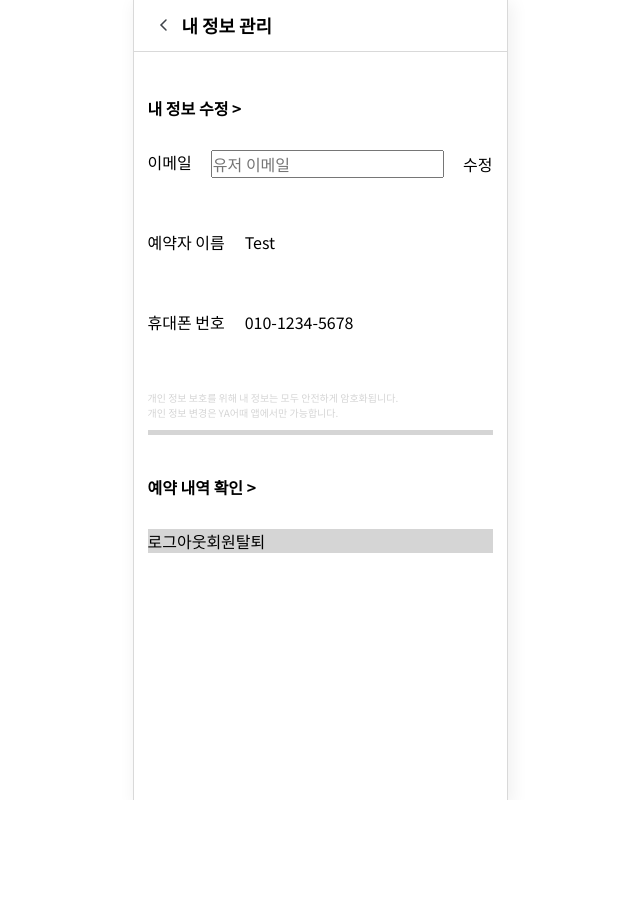
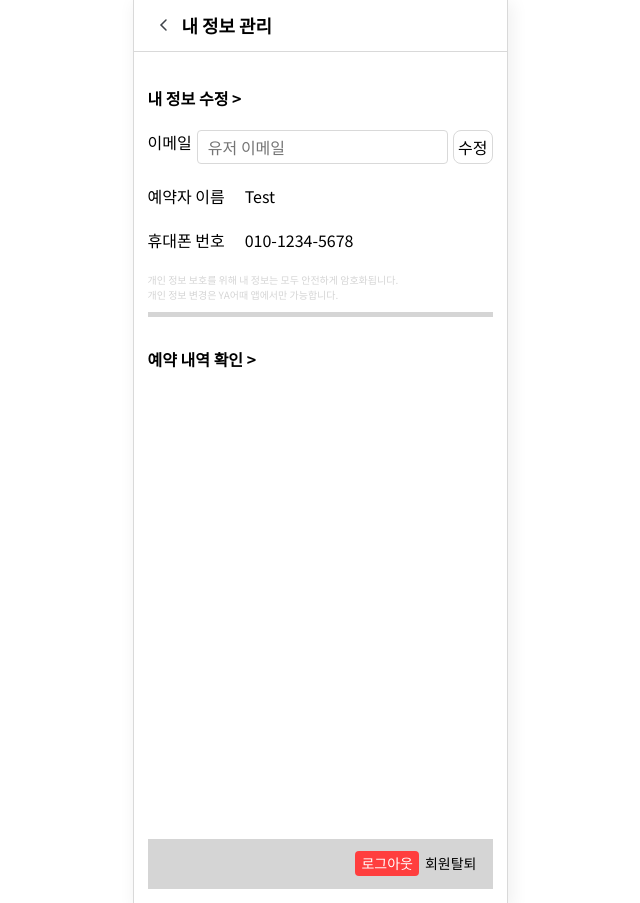
Before and after one commit to NohWookJin/Yaeoddae, a React (Vite) app: page /mypage in a window 1280 px wide. Shown: the whole page, without its empty margins (320-960 px from the left). Before the commit the page ends 800 px from the top, so only its background shows below. Built offline with nearby package versions, Linux system fonts and the light colour scheme.

Commit message:
Refact: 마이페이지 기능수정

```diff
--- a/src/components/Store/UserStore.tsx
+++ b/src/components/Store/UserStore.tsx
@@ -1,4 +1,4 @@
-import create from "zustand";
+import { create } from "zustand";
 
 type UserState = {
   userEmail: string;
--- a/src/pages/myPage/MyPage.tsx
+++ b/src/pages/myPage/MyPage.tsx
@@ -1,10 +1,15 @@
 import { useState, useEffect } from "react";
 import styled from "styled-components";
+import useUserStore from "../../components/Store/UserStore";
+import { useNavigate } from "react-router-dom";
 
 function MyPage() {
   const [userEmail, setUserEmail] = useState("");
   const [userName, setUserName] = useState("");
   const [userPhone, setUserPhone] = useState("");
+  const setStoreUserEmail = useUserStore((state) => state.setUserEmail);
+  const setIsLoggedIn = useUserStore((state) => state.setIsLoggedIn);
+  const navigate = useNavigate();
 
   useEffect(() => {
     fetchUserData();
@@ -27,10 +32,12 @@ function MyPage() {
       });
 
       if (response.ok) {
-        const userData = await response.json();
-        setUserEmail(userData.email);
-        setUserName(userData.name);
-        setUserPhone(userData.phone);
+        const responseData = await response.json();
+        const { email, name, phone } = responseData.data;
+        setUserEmail(email);
+        setStoreUserEmail(email);
+        setUserName(name);
+        setUserPhone(phone);
       } else {
         console.error("Failed to fetch user data");
       }
@@ -39,14 +46,21 @@ function MyPage() {
     }
   };
 
+  const handleLogout = () => {
+    localStorage.removeItem("token");
+    setUserEmail("");
+    setIsLoggedIn(false);
+    navigate("/");
+  };
+
   return (
     <MypageWrap>
       <ProfileFix>
-        <a>내 정보 수정 {">"}</a>
+        <p>내 정보 수정 {">"}</p>
       </ProfileFix>
       <InputWrap>
         <span>이메일</span>
-        <input placeholder="유저 이메일" value={userEmail} readOnly />
+        <input placeholder="유저 이메일" value={userEmail} />
         <button>수정</button>
       </InputWrap>
       <SpanWrap>
@@ -66,10 +80,11 @@ function MyPage() {
         <hr />
       </TextWrap>
       <ProfileFix>
-        <a>예약 내역 확인 {">"}</a>
+        <p>예약 내역 확인 {">"}</p>
       </ProfileFix>
+      <CheckForm></CheckForm>
       <BottomMenu>
-        <button>로그아웃</button>
+        <button onClick={handleLogout}>로그아웃</button>
         <button>회원탈퇴</button>
       </BottomMenu>
     </MypageWrap>
@@ -83,8 +98,8 @@ const MypageWrap = styled.div`
 `;
 
 const ProfileFix = styled.div`
-  padding: 30px 0;
-  a {
+  padding: 20px 0;
+  p {
     font-weight: bold;
   }
 `;
@@ -92,16 +107,36 @@ const ProfileFix = styled.div`
 const InputWrap = styled.div`
   display: flex;
   justify-content: space-between;
-  padding-bottom: 26px;
+  padding-bottom: 10px;
+  input {
+    border: ${(props) => props.theme.Border.thickBorder};
+    border-radius: ${(props) => props.theme.Br.default};
+    padding: 0 10px;
+    &:hover {
+      border-color: ${(props) => props.theme.Color.hoverColor};
+    }
+    &:focus {
+      border-color: ${(props) => props.theme.Color.activeColor};
+    }
+  }
+  button {
+    border: ${(props) => props.theme.Border.thickBorder};
+    border-radius: 8px;
+    padding: 4px;
+    &:hover {
+      background-color: ${(props) => props.theme.Color.hoverColor};
+      color: ${(props) => props.theme.Color.componentColor};
+    }
+  }
 `;
 
 const SpanWrap = styled.div`
-  margin: 26px 0;
+  margin: 10px 0;
   display: flex;
   justify-content: left;
   span:nth-child(2) {
     margin-left: 20px;
-    margin-bottom: 30px;
+    margin-bottom: 10px;
   }
 `;
 
@@ -119,6 +154,28 @@ const TextWrap = styled.div`
   }
 `;
 
+const CheckForm = styled.div`
+  height: 56vh;
+`;
+
 const BottomMenu = styled.div`
+  display: flex;
+  justify-content: flex-end;
+  align-items: center;
+  height: 50px;
+  padding: 0 10px;
   background-color: ${(props) => props.theme.Color.mutedFontColor};
+  button {
+    padding: 0 6px;
+    height: 25px;
+    font-size: ${(props) => props.theme.Fs.default};
+  }
+  button:first-child {
+    border-radius: ${(props) => props.theme.Br.default};
+    background-color: ${(props) => props.theme.Color.mainColor};
+    color: ${(props) => props.theme.Color.componentColor};
+    &:hover {
+      background-color: ${(props) => props.theme.Color.hoverColor};
+    }
+  }
 `;
```
